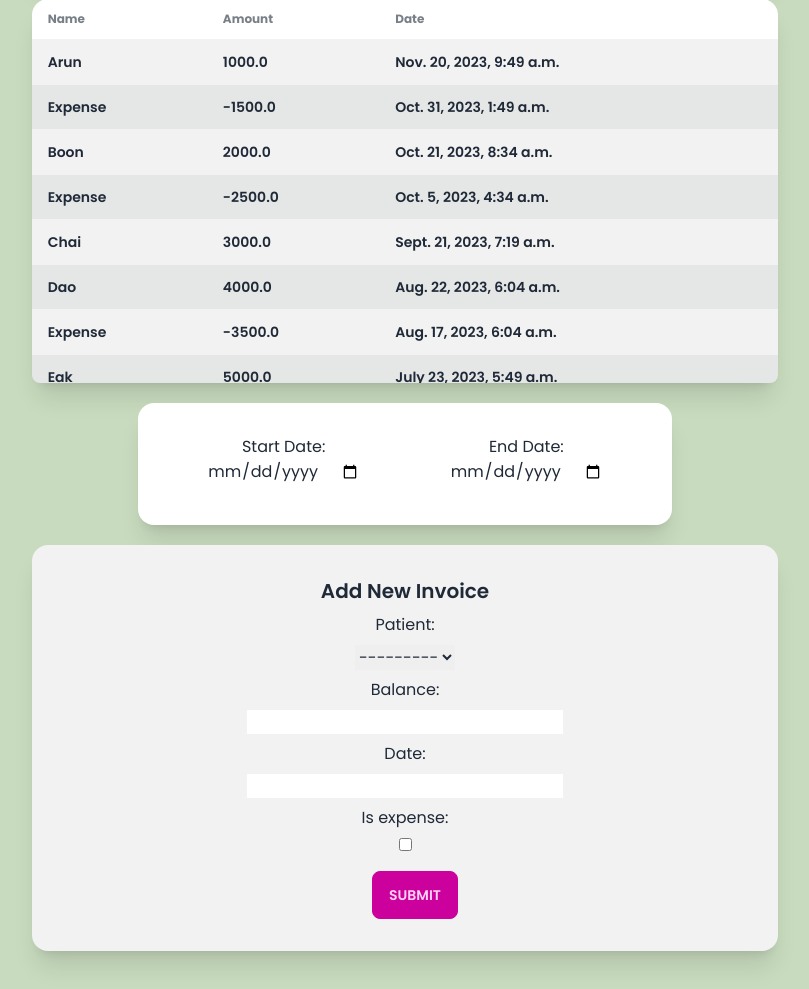
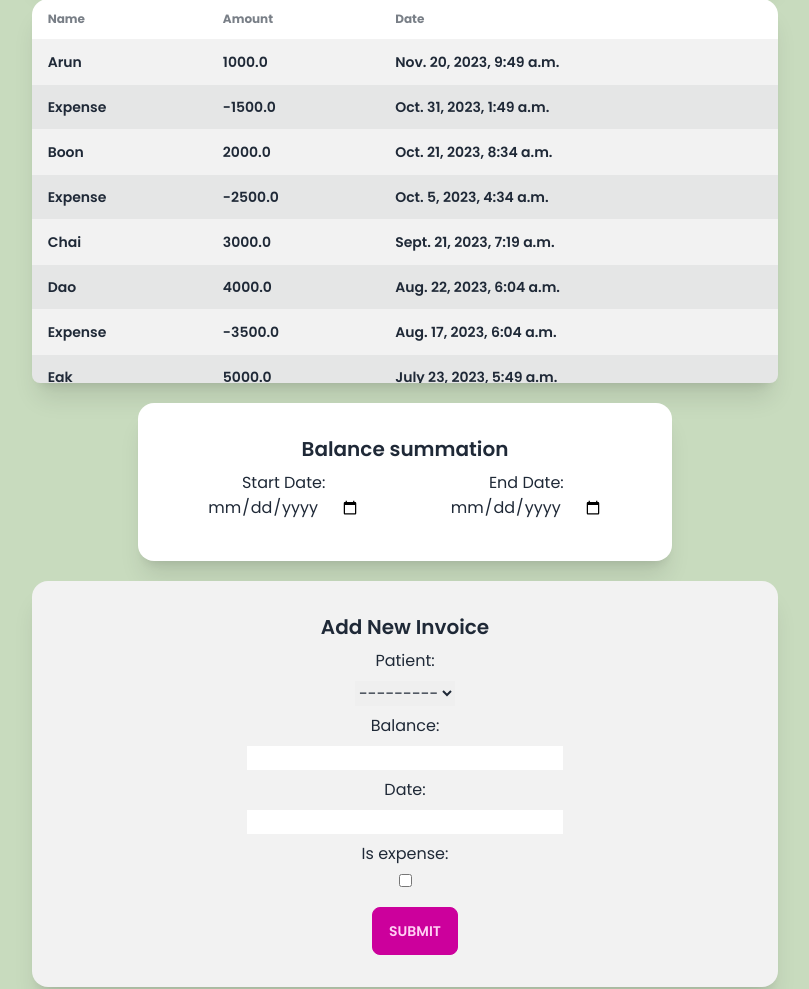
Before and after one commit to ReggieReo/MaiChaiNaHH-Hospital, a Django app: page /accounting in a window 1280 px wide. Shown: the part 409-1398 px from the top of the page, without its empty margins (235-1044 px from the left). Run offline with Django 4.2, Linux system fonts and the light colour scheme; data comes from the database, SQL or seed files in the repository; some libraries are stand-ins or nearby versions.

Commit message:
add head in accounting

```diff
--- a/db/templates/db/accounting.html
+++ b/db/templates/db/accounting.html
@@ -52,6 +52,7 @@
         {% csrf_token %}
         <div class="card w-5/12 bg-base-100 shadow-xl mx-auto mt-5 text-center">
             <div class="card-body items-center text-center">
+                <h2 class="card-title">Balance summation</h2>
                 <div class="grid grid-cols-2 gap-4">
                     {{ formsum.as_p}}
                 </div>
```
